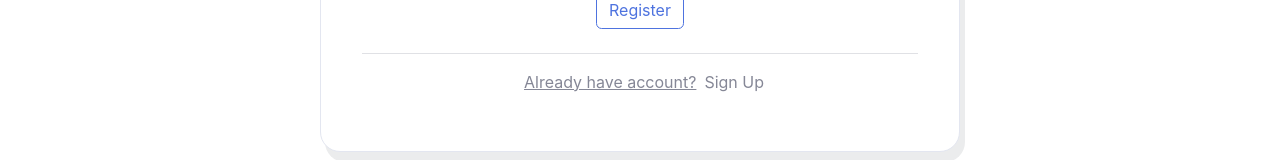
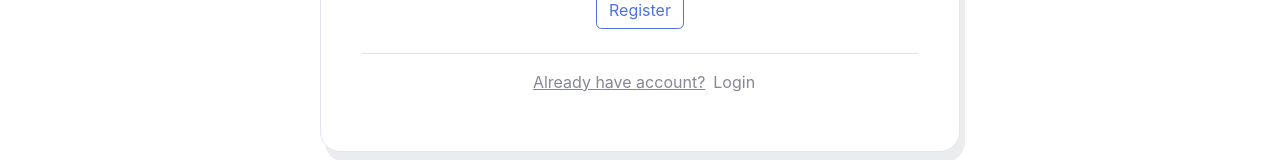
Before and after one commit to wajahatarajput/khppost, a React (Create React App) app: page /RegisterPage in a window 1280 px wide. Shown: the part 582-742 px from the top of the page. Built offline with nearby package versions, Linux system fonts and the light colour scheme.

Commit message:
Updated New

```diff
--- a/src/components/RegisterForm/RegisterForm.js
+++ b/src/components/RegisterForm/RegisterForm.js
@@ -32,7 +32,7 @@ const submitHandeler = (event)=>{
       <hr/>
       <div className='d-flex justify-content-center'>
         <p className='mx-2 text-decoration-underline'>Already have account?</p>
-        <Links link={'/LoginPage'} title={"Sign Up"} />
+        <Links link={'/LoginPage'} title={"Login"} />
       </div>
     </form>
   )
```
